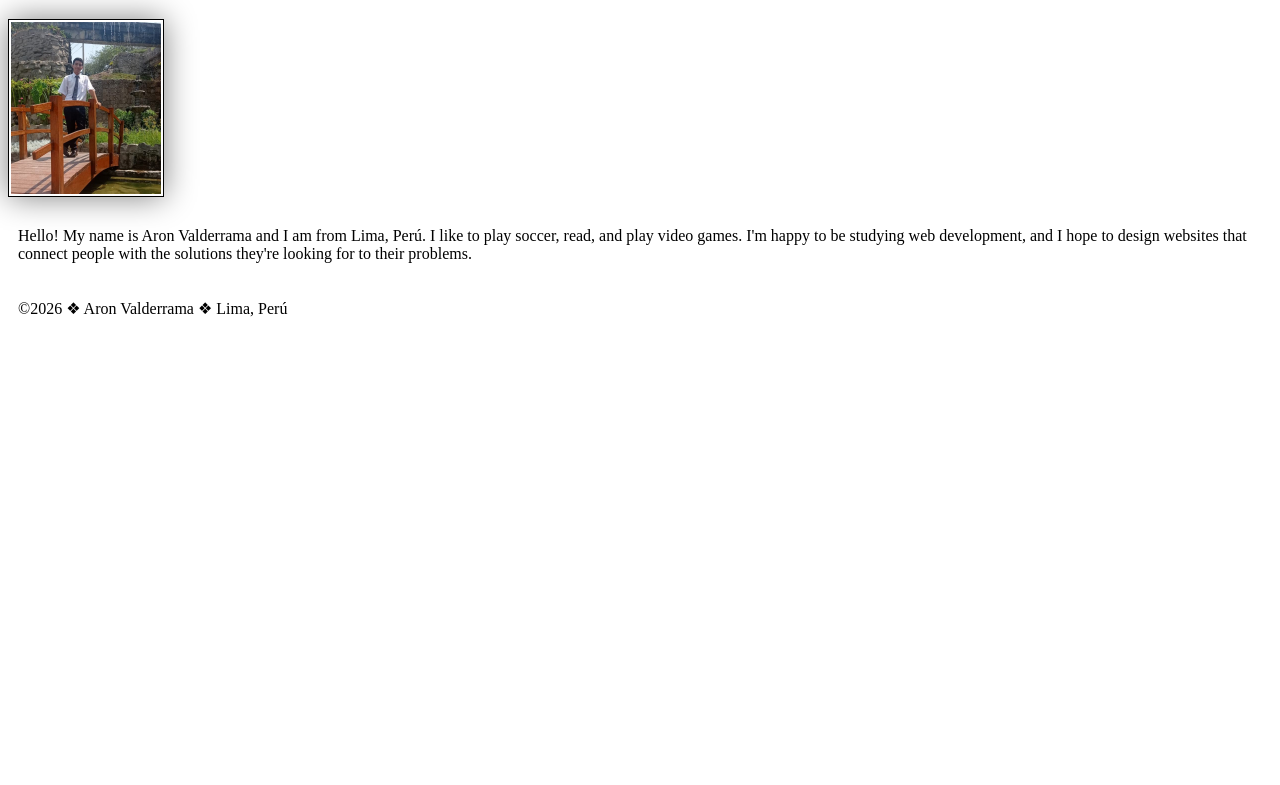
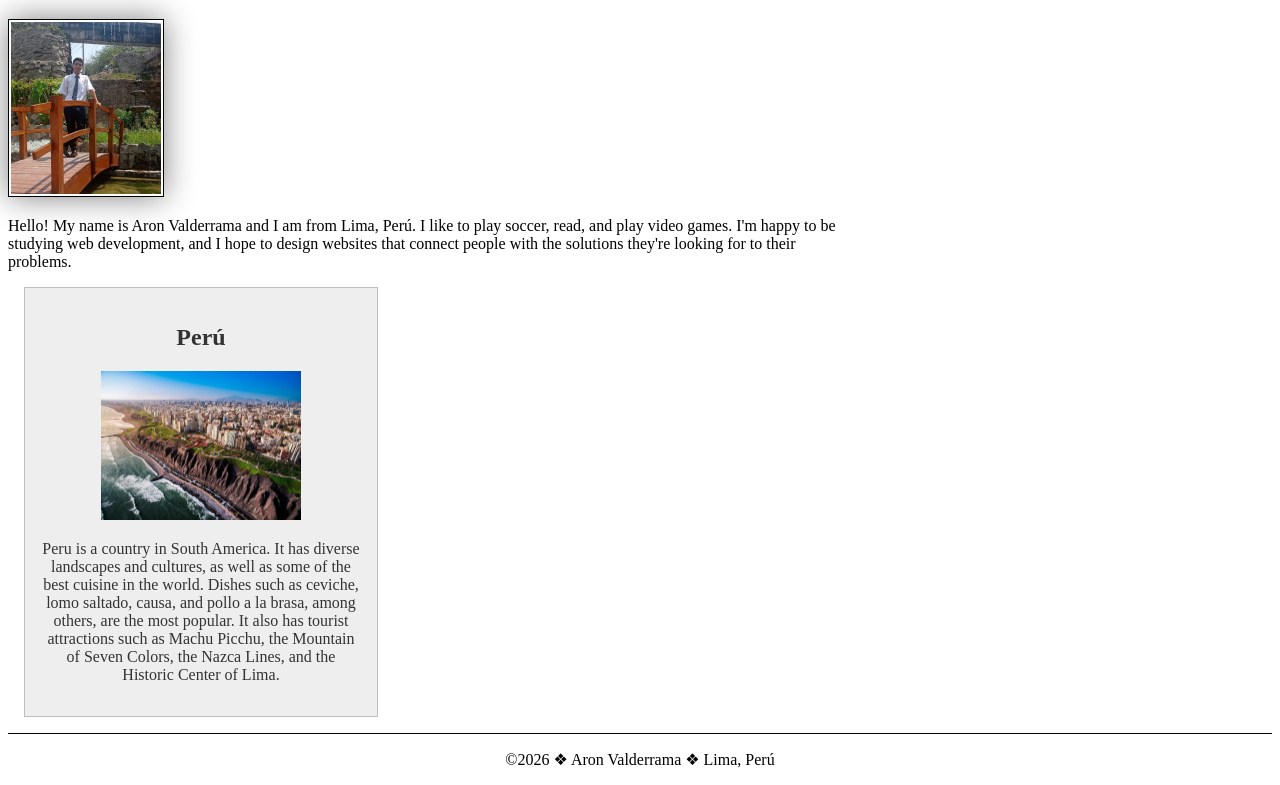
Before and after one commit to avalderrama07/wdd130, a plain HTML site: page index.html in a window 1280 px wide. Shown: the part 205-990 px from the top of the page. Before the commit the page ends 800 px from the top, so only its background shows below. Drawn offline with Linux system fonts and the light colour scheme.

Commit message:
add country information and CSS style

```diff
--- a/index.html
+++ b/index.html
@@ -5,13 +5,16 @@
     <meta charset="UTF-8">
     <meta name="viewport" content="width=device-width, initial-scale=1.0">
     <title>Aron Valderrama | WDD 130</title>
+    <meta name="description"
+      content="Home page for WDD 130 course featuring profile picture and personal interest.">
+    <meta name="author" content="Aron Valderrama">
     <link rel="stylesheet" href="styles/styles.css">
 </head>
 
 <body>
     <header>
         <nav>
-            <a href=" #">Home</a>
+            <a href="#">Home</a>
             <a href="wwr/">Rafting Website</a>
         </nav>
     </header>
@@ -23,6 +26,18 @@
             websites that connect people with the solutions they're looking for to their problems.
         </p>
     </main>
+    <aside>
+        <h2>Perú</h2>
+        <img src="images/peru.jpg" alt="Perú">
+        <p>Peru is a country in South America. It has diverse landscapes and cultures, as well as
+            some of the
+            best cuisine in the world. Dishes such as ceviche, lomo saltado, causa, and pollo a la
+            brasa, among
+            others, are the most popular. It also has tourist attractions such as Machu Picchu, the
+            Mountain of
+            Seven Colors, the Nazca Lines, and the Historic Center of Lima.</p>
+
+    </aside>
     <footer>
         <p>©2026 ❖ Aron Valderrama ❖ Lima, Perú</p>
     </footer>
--- a/styles/styles.css
+++ b/styles/styles.css
@@ -13,7 +13,26 @@ h1 {
     color: darkblue;
 }
 
-img {
+main {
+    max-width: 840px;
+}
+
+aside {
+    width: 20rem;
+    margin: 1rem;
+    border: 1px solid rgb(0 0 0 / 0.2);
+    padding: 1rem;
+    background-color: #eee;
+    color: #333;
+    text-align: center;
+}
+
+aside img {
+    width: 200px;
+    height: auto;
+}
+
+main img {
     width: 150px;
     height: auto;
     border: 1px solid black;
@@ -22,5 +41,11 @@ img {
 }
 
 p {
-    padding: 10px;
+    padding: 0;
 }
+
+footer {
+    margin-top: 15px;
+    border-top: 1px solid #000;
+    text-align: center;
+}
```
Also changed, not shown: images/peru.jpg (added).
